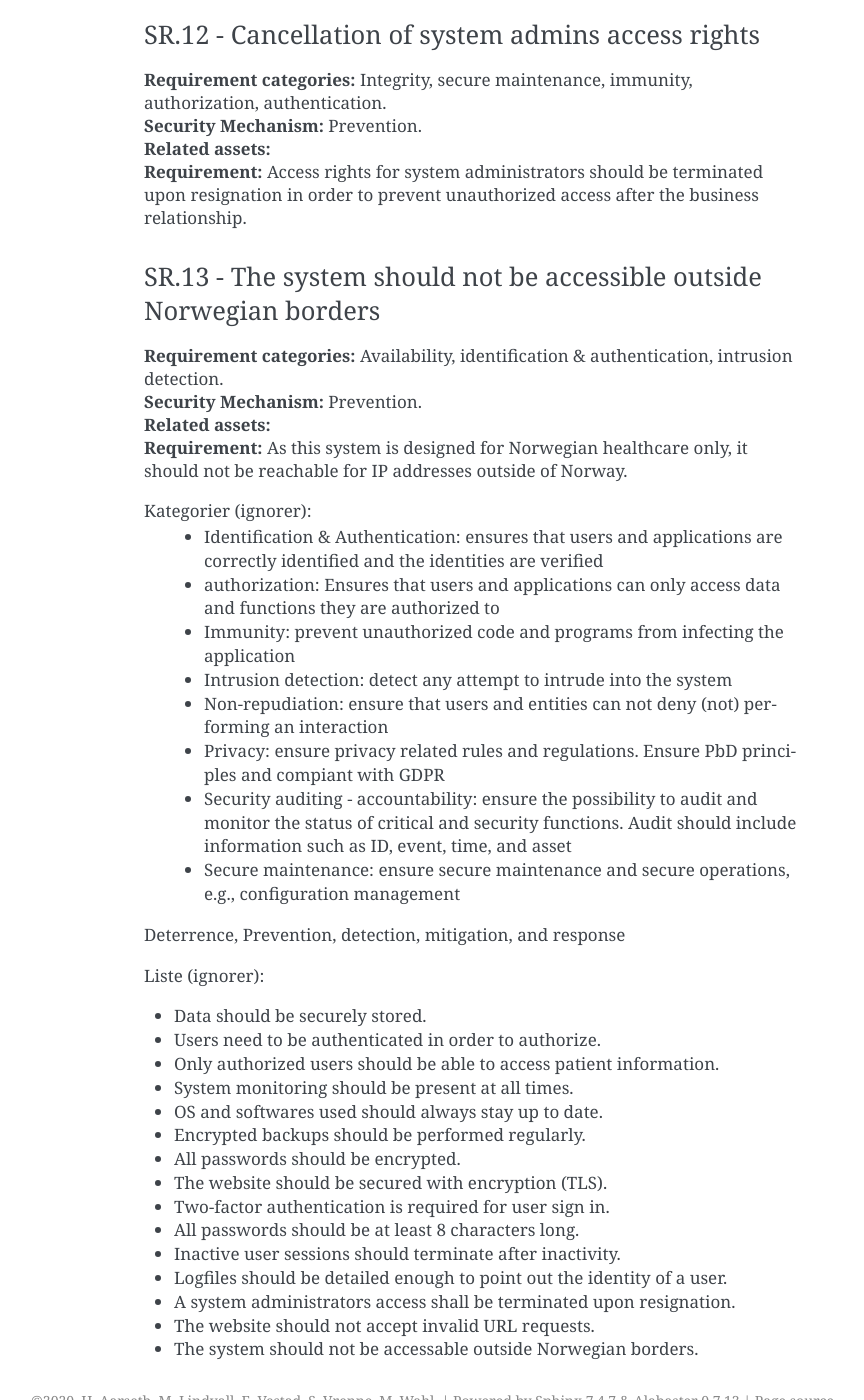
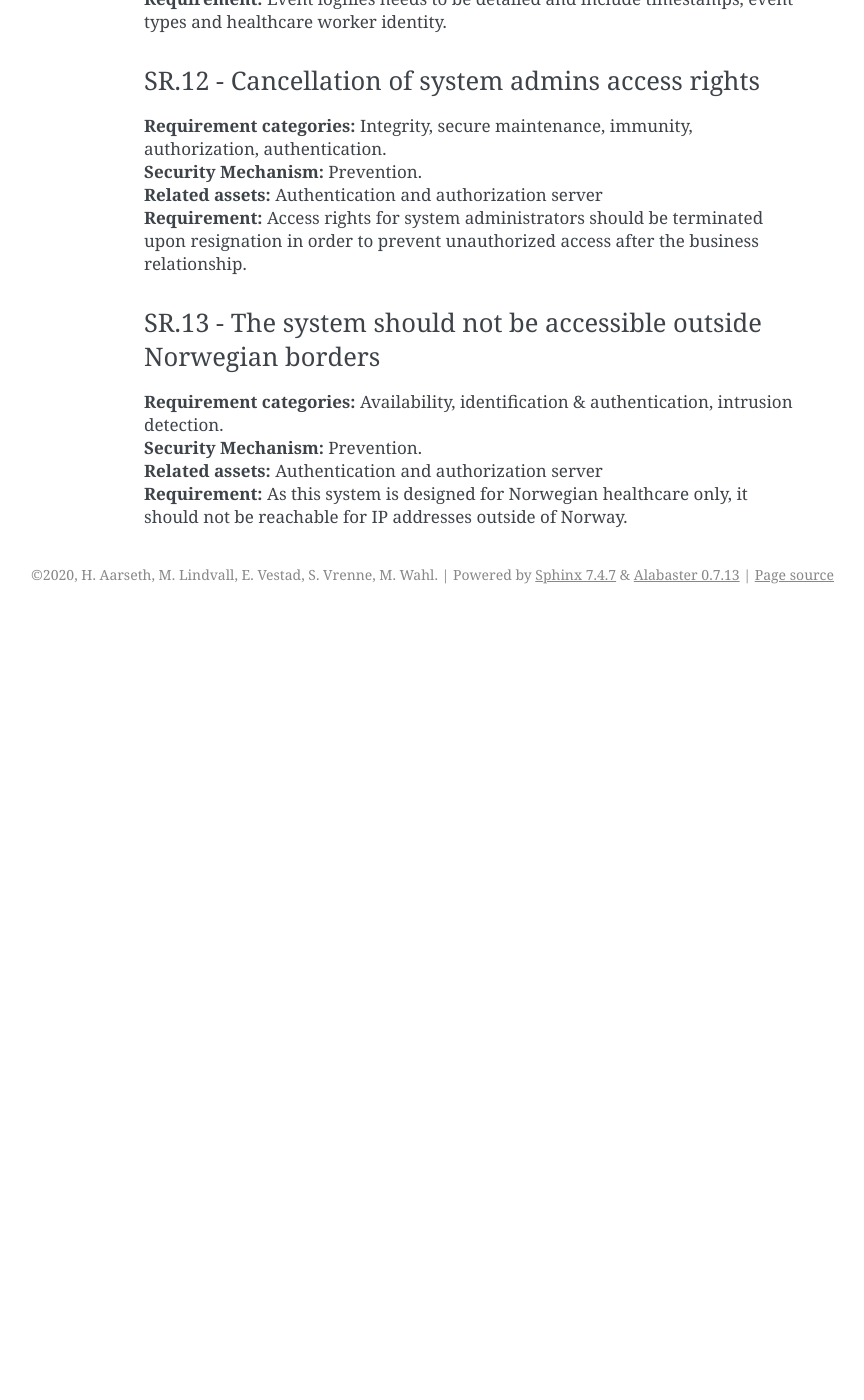
Before and after one commit to SteinarVrenne/school_imt3501, a Sphinx documentation site: the page built from Task 1/source/pages/04c_Detailed_Security.rst, in a window 1280 px wide and 1400 px high, scrolled down 4038 px. Shown: the whole window, without its empty margins (276-1140 px from the left). Built offline with Sphinx 7.4.7, drawn with Linux system fonts in a browser that asks for light colours; after the commit the page ends 4652 px from its top, so only the background shows below that; some of the changed text lies outside the part shown.

Commit message:
ENDELIG KAN JEG KILLE BUTIKKEN

```diff
--- a/Task 1/source/pages/03a_Main_Assets.rst
+++ b/Task 1/source/pages/03a_Main_Assets.rst
@@ -38,7 +38,7 @@
 	"System software", "High", "High", "High", "High (H)"
 	"Science data", "Low", "Medium", "Low", "Low (L)"
 	"EHR", "Medium", "High", "High", "High (H)"
-	"User data (e.g. date-of-birth, ID)", "High", "High", "Low", "Medium (M)"
+	"User data (e.g. full name, SSN)", "High", "High", "Low", "Medium (M)"
 	"Patient vitals (e.g. blood pressure)", "High", "High", "High", "High (H)"
 
 .. \* Access to, for example, the webservers "robot.txt" (which can give information about file hierarchy) will most likely only be used for reconnaissance.
--- a/Task 1/source/pages/03c_Sys_Architecture.rst
+++ b/Task 1/source/pages/03c_Sys_Architecture.rst
@@ -1,5 +1,5 @@
 High-Level System Architecture
-------------------------------
+==============================
 
 .. image:: ../images/architecture-test.png
 
--- a/Task 1/source/pages/04c_Detailed_Security.rst
+++ b/Task 1/source/pages/04c_Detailed_Security.rst
@@ -58,8 +58,8 @@
 
 | **Requirement categories:** Confidentiality, Privacy.
 | **Security Mechanism:** Mitigate.
-| **Related assets:**
-| **Requirement:** Data about patients should be stored using encryption algoritms in order to
+| **Related assets:** User data, Database server.
+| **Requirement:** Data about patients should be stored using encryption algorithms in order to
   protect users privacy, maintain confidentiality and mitigate exposure in case
   of an unauthorized data dump.
 
@@ -69,9 +69,9 @@
 
 | **Requirement categories:** Integrity, confidentiality, authorization, privacy.
 | **Security Mechanism:** Prevention.
-| **Related assets:**
+| **Related assets:** User data, Authentication and Authorization server
 | **Requirement:** Authorized healthcare workers only should be able to access
-  patient information such as ... ... to prevent leakage of sensitive patient data.
+  patient information (e.g. SSN, health record) to prevent leakage of sensitive patient data.
 
 
 SR.03 - System monitoring should be present at all times
@@ -79,8 +79,8 @@
 
 | **Requirement categories:** Availability, intrusion, accountability.
 | **Security Mechanism:** Detection.
-| **Related assets:**
-| **Requirement:** Monitoring of system assets such as ... ... should be present at all times in order to
+| **Related assets:** Logs
+| **Requirement:** Monitoring and logging of the system should be present at all times in order to
   detect potential intrusions, unauthorized access, system errors or down time.
 
 
@@ -100,8 +100,8 @@
 
 | **Requirement categories:** Confidentiality, secure maintenance.
 | **Security Mechanism:** Response.
-| **Related assets:**
-| **Requirement:** Encrypted backups related to ... and ... are required and should be performed
+| **Related assets:** Internal servers, Database server, Science data, User data
+| **Requirement:** Encrypted backups related to internal services, research, databases and patient information are required and should be performed
   regularly in order to maintain confidentiality and proper response in case of a system breakdown.
 
 
@@ -121,9 +121,10 @@
 
 | **Requirement categories:** Confidentiality, immunity.
 | **Security Mechanism:** Prevent.
-| **Related assets:**
+| **Related assets:** Webserver, User data
 | **Requirement:** All communication related to the system web-application should
-  benefit TLS encryption in order to prevent ... ... sent in clear text and malicious packet sniffers.
+  benefit TLS encryption in order to prevent the webserver transmitting sensitive
+  user data sent in clear text.
 
 
 SR.08 - Two-factor authentication is required
@@ -140,9 +141,9 @@
 SR.09 - Prohibit short passwords
 """"""""""""""""""""""""""""""""
 
-| **Requirement categories:** Non-repudiation.
+| **Requirement categories:** Identification & authentication.
 | **Security Mechanism:** Mitigate.
-| **Related assets:**
+| **Related assets:** Authenticative data
 | **Requirement:** Passwords shorter than 8 characters long should be prohibited,
   in order to mitigate the process of potential bruteforce attacks.
 
@@ -172,7 +173,7 @@
 
 | **Requirement categories:** Integrity, secure maintenance, immunity, authorization, authentication.
 | **Security Mechanism:** Prevention.
-| **Related assets:**
+| **Related assets:** Authentication and authorization server
 | **Requirement:** Access rights for system administrators should be terminated
   upon resignation in order to prevent unauthorized access after the business relationship.
 
@@ -182,42 +183,6 @@
 
 | **Requirement categories:** Availability, identification & authentication, intrusion detection.
 | **Security Mechanism:** Prevention.
-| **Related assets:**
+| **Related assets:** Authentication and authorization server
 | **Requirement:** As this system is designed for Norwegian healthcare only, it
   should not be reachable for IP addresses outside of Norway.
-
-
-
-
-Kategorier (ignorer):
-  - Identification & Authentication: ensures that users and applications are correctly identified and the identities are verified
-  - authorization: Ensures that users and applications can only access data and functions they are authorized to
-  - Immunity: prevent unauthorized code and programs from infecting the application
-  - Intrusion detection: detect any attempt to intrude into the system
-  - Non-repudiation: ensure that users and entities can not deny (not) performing an interaction
-  - Privacy: ensure privacy related rules and regulations. Ensure PbD principles and compiant with GDPR
-  - Security auditing - accountability: ensure the possibility to audit and
-    monitor the status of critical and security functions. Audit should
-    include information such as ID, event, time, and asset
-  - Secure maintenance: ensure secure maintenance and secure operations, e.g., configuration management
-
-
-Deterrence, Prevention, detection, mitigation, and response
-
-Liste (ignorer):
-
-- Data should be securely stored.
-- Users need to be authenticated in order to authorize.
-- Only authorized users should be able to access patient information.
-- System monitoring should be present at all times.
-- OS and softwares used should always stay up to date.
-- Encrypted backups should be performed regularly.
-- All passwords should be encrypted.
-- The website should be secured with encryption (TLS).
-- Two-factor authentication is required for user sign in.
-- All passwords should be at least 8 characters long.
-- Inactive user sessions should terminate after inactivity.
-- Logfiles should be detailed enough to point out the identity of a user.
-- A system administrators access shall be terminated upon resignation.
-- The website should not accept invalid URL requests.
-- The system should not be accessable outside Norwegian borders.
```
Also changed, not shown: other parts of Task 1/source/pages/03c_Sys_Architecture.rst (+2 -2 lines), other parts of Task 1/source/pages/04c_Detailed_Security.rst (+7 -7 lines), Task 1/source/pages/02_Introduction.rst (+8 -6 lines).
